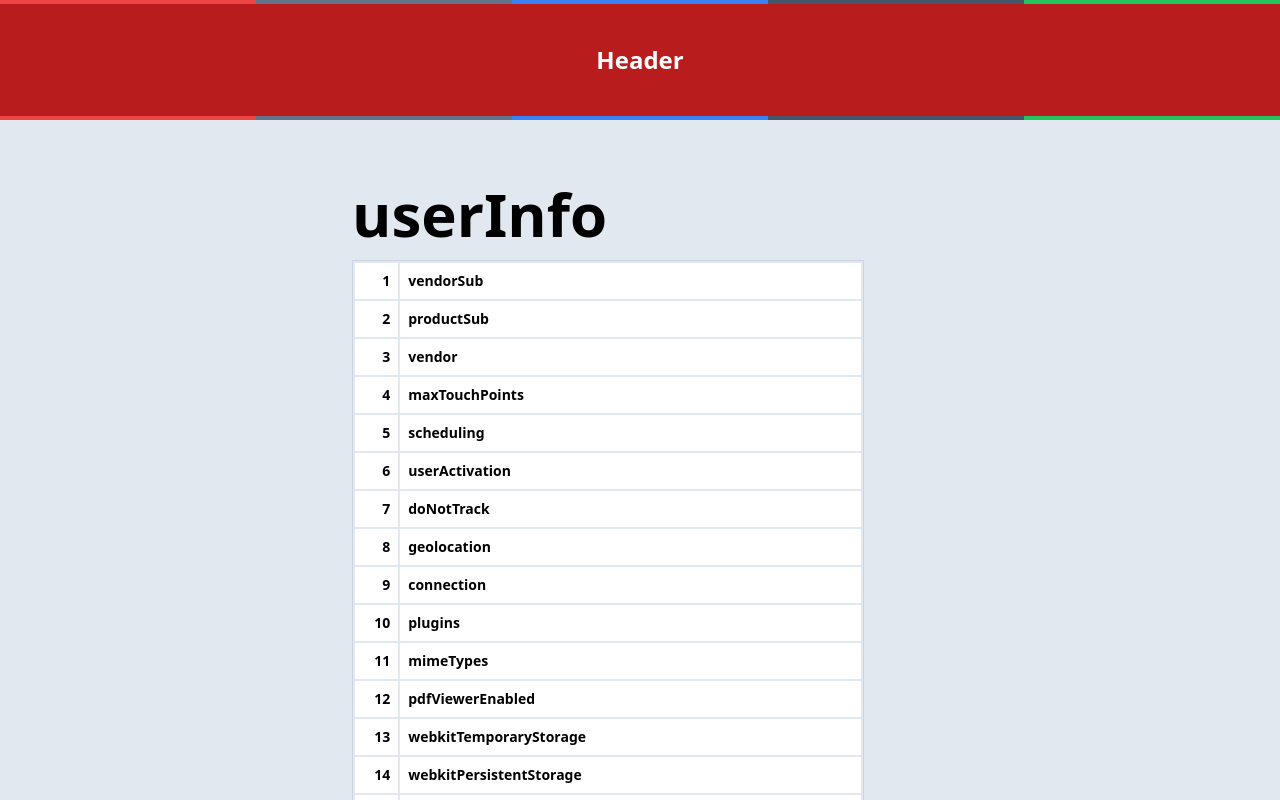
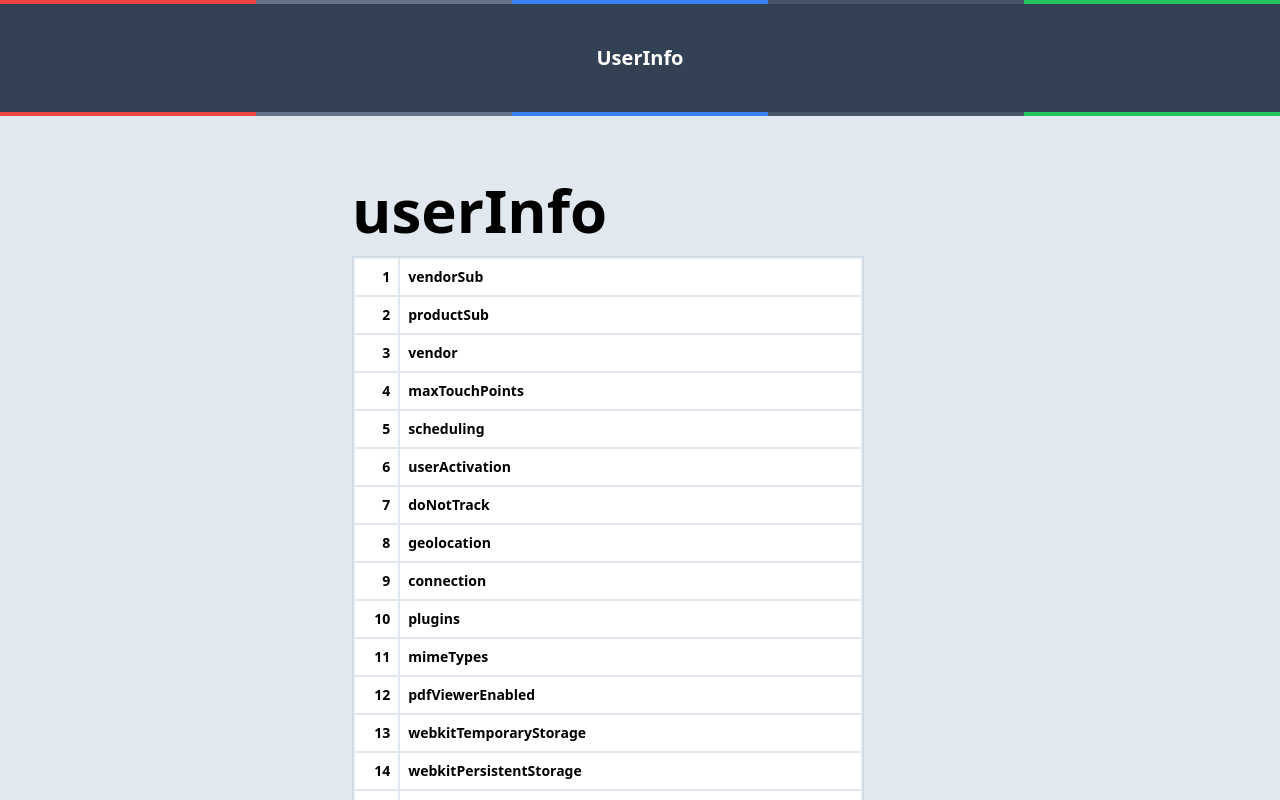
Before and after one commit to iaseth/userinfo, a React (Create React App) app: page / in a window 1280 px wide. Shown: the top 800 px of the page. Built offline with nearby package versions, Linux system fonts and the light colour scheme.

Commit message:
Small changes to Header and Footer

```diff
--- a/src/Footer.js
+++ b/src/Footer.js
@@ -4,8 +4,8 @@
 function Footer () {
 	return (
 		<footer className="Footer">
-			<div className="bg-slate-800 text-white px-8 py-20 text-center">
-				<h1 className="text-3xl font-bold">Footer</h1>
+			<div className="bg-slate-900 text-white px-8 py-20 text-center">
+				<h1 className="text-2xl font-bold">Footer</h1>
 			</div>
 		</footer>
 	);
--- a/src/Header.js
+++ b/src/Header.js
@@ -4,8 +4,8 @@
 function Header () {
 	return (
 		<header className="Header">
-			<div className="bg-red-700 text-white px-8 py-10 text-center">
-				<h1 className="text-2xl font-bold">Header</h1>
+			<div className="bg-slate-700 text-white px-8 py-10 text-center">
+				<h1 className="text-xl font-bold">UserInfo</h1>
 			</div>
 		</header>
 	);
```
